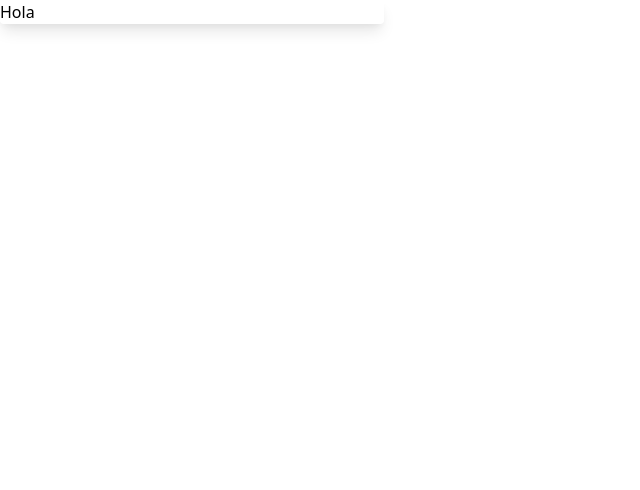
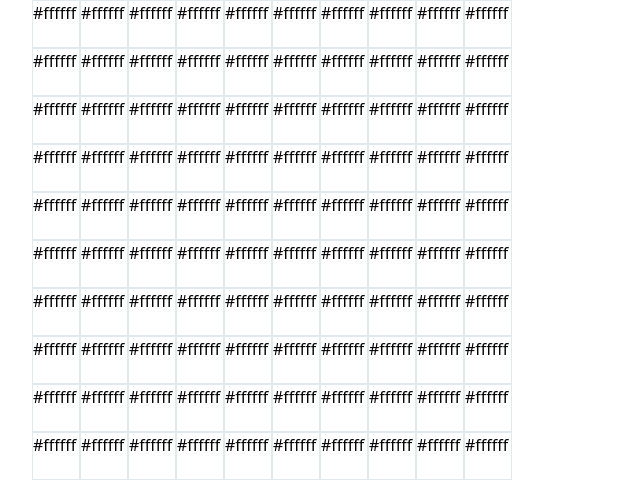
Before and after one commit to D4RC/Pintable, a React (Create React App) app: page / in a window 1280 px wide. Shown: the top 490 px of the page, without its empty margins (0-640 px from the left). Built offline with nearby package versions, Linux system fonts and the light colour scheme.

Commit message:
feat: Board grid

```diff
--- a/src/App.js
+++ b/src/App.js
@@ -1,9 +1,10 @@
 import React from 'react';
+import MainLayout from './components/mainLayout'
 
 function App() {
   return (
-    <div className="max-w-sm rounded overflow-hidden shadow-lg">
-      Hola
+    <div className="container px-8">
+      <MainLayout/>
     </div>
   );
 }
--- a/src/components/board.js
+++ b/src/components/board.js
@@ -2,7 +2,29 @@ import React from 'react';
 import PropTypes from 'prop-types';
 
 function Board(props) {
+    const {
+        cells,
+        onPaint
+    } = props;
+
+    return (
+        <div>
+            <div>
+                {cells && cells.map((row,i) => (
+                    <div className="flex h-12" key={`row${i}`}>
+                    {row.map((col,j) => (
+                        <div className="w-12 h-12 border border-gray-300" key={`cell${j}`}>
+                            {col}
+                        </div>
+                    ))}
+                    </div>
+                ))}
+            </div>
+        </div>
+    )
 
 }
 
+
+
 export default Board;
--- a/src/components/mainLayout.js
+++ b/src/components/mainLayout.js
@@ -18,6 +18,10 @@ function MainLayout() {
 
     //Efecto secundario: Almacenmaiento en local storage
     useEffect(()=>window.localStorage.setItem('pintable',JSON.stringify(colorGrid)))
+
+    return (
+        <Board cells={colorGrid}/>
+    )
 }
 
 export default MainLayout;
```
